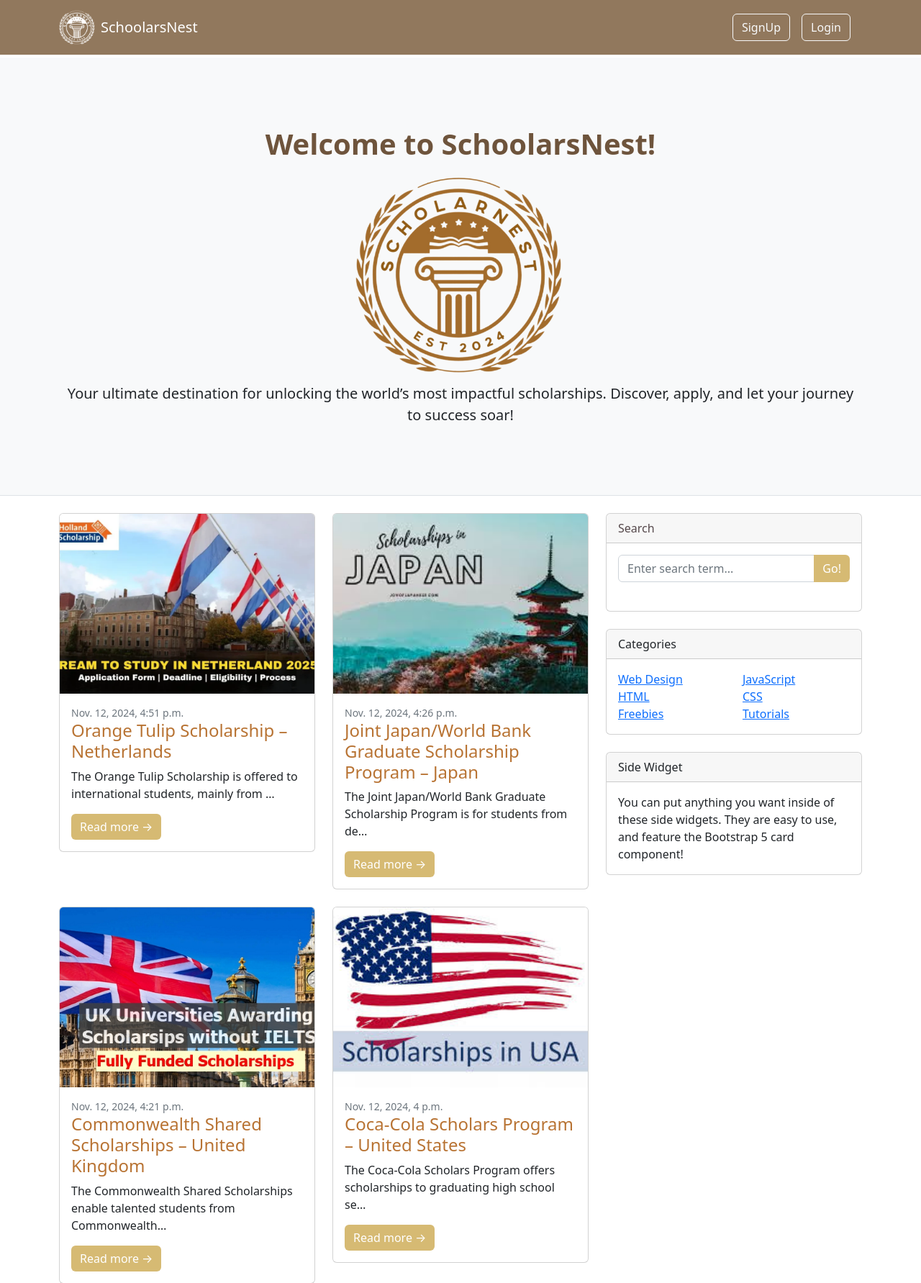
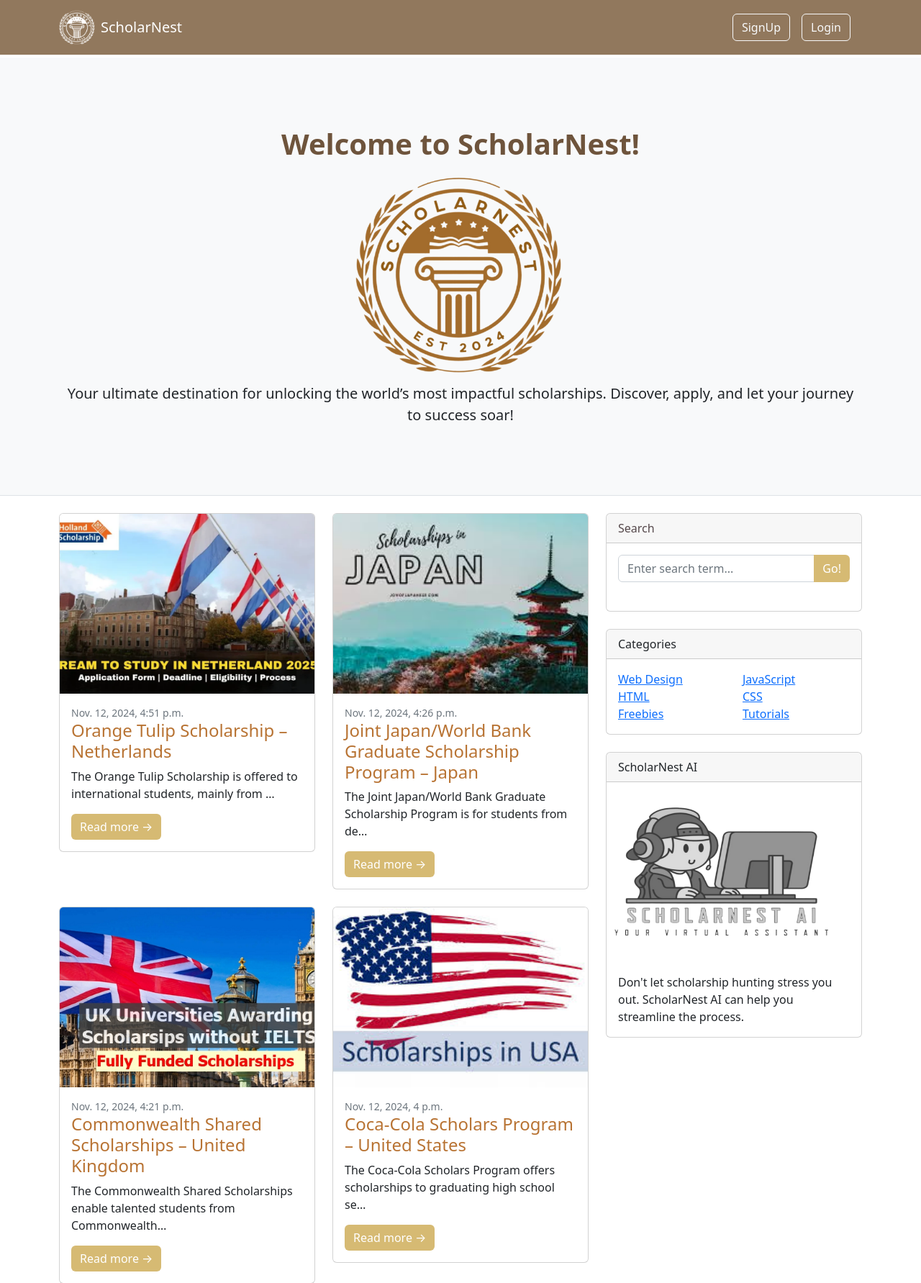
Before and after one commit to William1199/schoolarship_project, a Django app: page / in a window 1280 px wide. Shown: the top 1783 px of the page at 72% size. Run offline with Django 4.2, Linux system fonts and the light colour scheme; data comes from the database, SQL or seed files in the repository; both versions use the stored data as it was after the commit; some libraries are stand-ins or nearby versions.

Commit message:
all done

```diff
--- a/articles/templates/articles_template/index.html
+++ b/articles/templates/articles_template/index.html
@@ -9,6 +9,34 @@
             height: 250px;
             object-fit: cover;
         }
+
+        .image-container {
+            position: relative;
+            width: 300px; /* Đặt kích thước phù hợp */
+            height: 250px; /* Đặt kích thước phù hợp */
+        }
+
+        .image-container img {
+            position: absolute;
+            top: 0;
+            left: 10px;
+            width: 100%;
+            height: 100%;
+            transition: opacity 0.3s ease-in-out; /* Tạo hiệu ứng mờ dần */
+        }
+
+        .image-container .color {
+            opacity: 0; /* Ẩn hình "color" mặc định */
+        }
+
+        .image-container:hover .color {
+            opacity: 1; /* Hiển thị hình "color" khi hover */
+        }
+
+        .image-container:hover .no-color {
+            opacity: 0; /* Ẩn hình "no color" khi hover */
+        }
+
     </style>
 
 
@@ -16,9 +44,11 @@
     <header class="py-5 bg-light border-bottom mb-4">
         <div class="container">
             <div class="text-center my-5">
-                <h1 class="fw-bolder" style="color: #6e543c">Welcome to SchoolarsNest!</h1>
-                <img style="align-items: center;width: 300px" src="{% static 'assets/scholarnest.png' %}" alt="ScholarNest Logo" class="logo me-2">
-                <p class="lead mb-0">Your ultimate destination for unlocking the world’s most impactful scholarships. Discover, apply, and let your journey to success soar! </p>
+                <h1 class="fw-bolder" style="color: #6e543c">Welcome to ScholarNest!</h1>
+                <img style="align-items: center;width: 300px" src="{% static 'assets/scholarnest.png' %}"
+                     alt="ScholarNest Logo" class="logo me-2">
+                <p class="lead mb-0">Your ultimate destination for unlocking the world’s most impactful scholarships.
+                    Discover, apply, and let your journey to success soar! </p>
             </div>
         </div>
     </header>
@@ -45,12 +75,15 @@
                         <div class="col-lg-6">
                             <!-- Blog post-->
                             <div class="card mb-4">
-                                <a href="{% url 'detail' article.slug %}"><img class="card-img-top" src="{{ article.thumbnail.url }}" alt="..."/></a>
+                                <a href="{% url 'detail' article.slug %}"><img class="card-img-top"
+                                                                               src="{{ article.thumbnail.url }}"
+                                                                               alt="..."/></a>
                                 <div class="card-body">
                                     <div class="small text-muted">{{ article.createdDate }}</div>
                                     <h2 class="card-title h4" style="color: #b87333">{{ article.title }}</h2>
                                     <p class="card-text">{{ article.information|truncatechars:"80" }}</p>
-                                    <a class="btn btn-primary" style="background-color: #d6ba73; border: white" href="{% url 'detail' article.slug %}">Read more →</a>
+                                    <a class="btn btn-primary" style="background-color: #d6ba73; border: white"
+                                       href="{% url 'detail' article.slug %}">Read more →</a>
                                 </div>
                             </div>
                         </div>
@@ -64,7 +97,8 @@
                     <ul class="pagination justify-content-center my-4">
 
                         {% if articles.has_previous %}
-                            <li class="page-item"><a class="page-link" style="border: #d6ba73" href="?page={{ articles.previous_page_number }}"
+                            <li class="page-item"><a class="page-link" style="border: #d6ba73"
+                                                     href="?page={{ articles.previous_page_number }}"
                                                      tabindex="-1" aria-disabled="true">Previous</a></li>
 
                         {% endif %}
@@ -73,12 +107,14 @@
 
                             {% if page == articles.number %}
 
-                                <li class="page-item active" aria-current="page"><a class="page-link" style="border: #d6ba73"
+                                <li class="page-item active" aria-current="page"><a class="page-link"
+                                                                                    style="border: #d6ba73"
                                                                                     href="?page={{ page }}">{{ page }}</a>
                                 </li>
 
                             {% else %}
-                                <li class="page-item"><a class="page-link" style="border: #d6ba73" href="?page={{ page }}">{{ page }}</a></li>
+                                <li class="page-item"><a class="page-link" style="border: #d6ba73"
+                                                         href="?page={{ page }}">{{ page }}</a></li>
 
                             {% endif %}
 
@@ -101,7 +137,9 @@
                             <div class="input-group">
                                 <input class="form-control" name="search" type="text" placeholder="Enter search term..."
                                        aria-label="Enter search term..." aria-describedby="button-search"/>
-                                <button class="btn btn-primary" style="background-color: #d6ba73; border: white" id="button-search">Go!</button>
+                                <button class="btn btn-primary" style="background-color: #d6ba73; border: white"
+                                        id="button-search">Go!
+                                </button>
                             </div>
                             <br>
                             {% if msg %}
@@ -134,10 +172,18 @@
                 </div>
                 <!-- Side widget-->
                 <div class="card mb-4">
-                    <div class="card-header">Side Widget</div>
-                    <div class="card-body">You can put anything you want inside of these side widgets. They are easy to
-                        use, and feature the Bootstrap 5 card component!
-                    </div>
+                    <div class="card-header">ScholarNest AI</div>
+                        <div class="image-container">
+                            <a href="http://192.168.1.18:8501/" target="_blank">
+                            <img src="{% static 'assets/scholarnest_ai_no_color.png' %}" alt=""
+                                 class="no-color">
+                            <img src="{% static 'assets/scholarnest_ai_color.png' %}" alt=""
+                                 class="color">
+                            </a>
+                        </div>
+                        <div class="card-body">
+                        Don't let scholarship hunting stress you out. ScholarNest AI can help you streamline the process.
+                        </div>
                 </div>
             </div>
         </div>
--- a/articles/urls.py
+++ b/articles/urls.py
@@ -11,4 +11,6 @@ urlpatterns = [
     path("manage/requests", views.manage_requests, name="manage-requests"),
     path("update/request/<int:request_id>", views.update_request_status, name="update-request-status"),
     path("student-applications/", views.student_applications, name="student-applications"),
+
+    path("user/profile/<int:user_id>/", views.view_user_profile, name="view-user-profile"),
 ]
--- a/articles/views.py
+++ b/articles/views.py
@@ -1,3 +1,4 @@
+from django.contrib.auth import get_user_model
 from django.contrib.auth.decorators import login_required
 from django.shortcuts import render, redirect, get_object_or_404
 from django.utils.text import slugify
@@ -183,3 +184,11 @@ def student_applications(request):
         "status_filter": status_filter,
     }
     return render(request, "articles_template/student_applications.html", context)
+
+@login_required(login_url="signin")
+def view_user_profile(request, user_id):
+    User = get_user_model()
+    user = get_object_or_404(User, id=user_id)
+    articles = Articles.objects.filter(user=user)
+    context = {"user": user, "articles": articles}
+    return render(request, "project/profile.html", context)
--- a/templates/base.html
+++ b/templates/base.html
@@ -67,7 +67,7 @@
     <div class="container">
         <a class="navbar-brand d-flex align-items-center" href="http://127.0.0.1:8000/" style="color: white">
             <img src="{% static 'assets/whiteicon.png' %}" alt="ScholarNest Logo" class="logo me-2">
-            SchoolarsNest
+            ScholarNest
         </a>
         <button class="navbar-toggler" type="button" data-bs-toggle="collapse" data-bs-target="#navbarSupportedContent"
                 aria-controls="navbarSupportedContent" aria-expanded="false" aria-label="Toggle navigation">
--- a/vanna_ai/app.py
+++ b/vanna_ai/app.py
@@ -15,9 +15,9 @@ from vanna_calls import (
 avatar_url = "http://127.0.0.1:8000/static/assets/scholarnest.png"
 
 st.set_page_config(
-    page_title="ScholarNest AI",  # Tên ứng dụng
-    page_icon="http://127.0.0.1:8000/static/assets/scholarnest.png",  # Đường dẫn favicon
-    layout="wide"  # Có thể dùng để điều chỉnh layout của trang
+    page_title="ScholarNest AI",
+    page_icon="http://127.0.0.1:8000/static/assets/scholarnest.png",
+    layout="wide"
 )
 st.sidebar.title("Output Settings")
 st.sidebar.checkbox("Show SQL", value=True, key="show_sql")
```
Also changed, not shown: articles/templates/articles_template/detail.html (+46 -3 lines), articles/templates/articles_template/manage_requests.html (+7 -2 lines), db.sqlite3, static/assets/scholarnest_ai_color.png (added), static/assets/scholarnest_ai_no_color.png (added).
